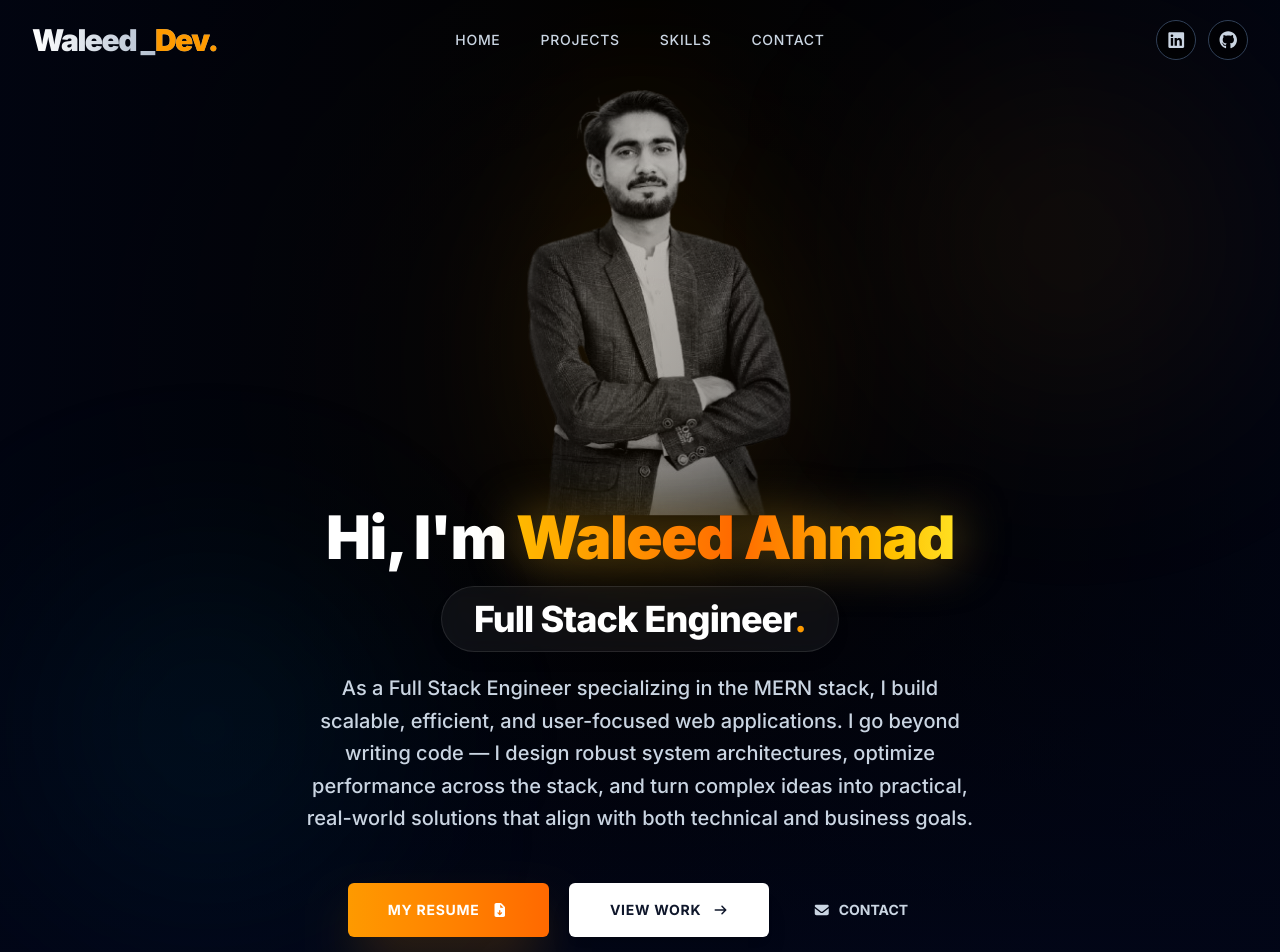
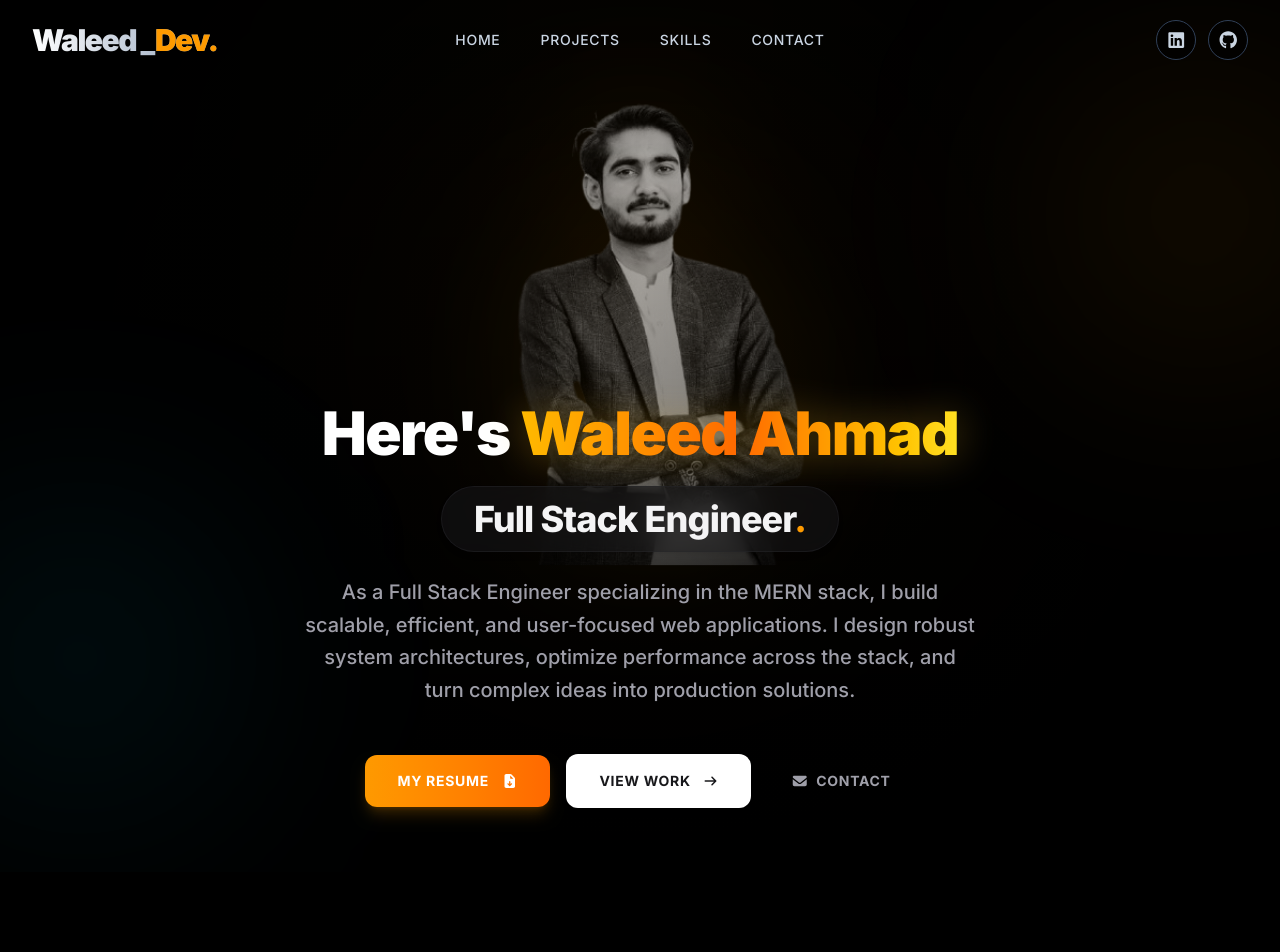
Before and after one commit to waleedtechdev09-glitch/Portfolio, a Next.js app: page / in a window 1280 px wide. Shown: the top 952 px of the page. After the commit the page ends 872 px from the top, so only its background shows below. Built offline with nearby package versions, Linux system fonts and the light colour scheme.

Commit message:
improve the ui of hero section and project section

```diff
--- a/components/HeroSection.tsx
+++ b/components/HeroSection.tsx
@@ -13,11 +13,11 @@ const Hero = () => {
   return (
     <section
       id="home"
-      className="relative min-h-screen flex flex-col items-center overflow-hidden bg-black isolate"
+      className="relative min-h-screen flex flex-col items-center overflow-hidden bg-white dark:bg-black transition-colors duration-300 isolate"
     >
-      {/* 1. BACKGROUND IMAGE */}
-      <div className="absolute inset-0 z-0 flex justify-center items-start pointer-events-none overflow-hidden pt-10 sm:pt-6 md:pt-0 md:-mt-[6rem] lg:-mt-[4rem] xl:-mt-[5rem]">
-        {/* Main Image */}
+      {/* 1. BACKGROUND IMAGE & FADES */}
+      <div className="absolute inset-0 z-0 flex justify-center items-start pointer-events-none overflow-hidden pt-6 md:pt-0 md:-mt-[6rem] lg:-mt-[4rem] xl:-mt-[5rem]">
+        {/* Main Profile Image */}
         <motion.img
           initial={{ opacity: 0, scale: 0.95 }}
           animate={{ opacity: 1, scale: 1 }}
@@ -25,93 +25,59 @@ const Hero = () => {
           src="/ahmad.png"
           alt="Background Profile"
           className="
-      h-[62vh] max-h-[620px] sm:h-[74vh] md:h-[88vh] lg:h-[78vh] xl:h-[84vh]
-      w-auto max-w-none object-contain object-[center_15%] lg:object-[center_10%] xl:object-[center_8%]
-
-       max-md:scale-[1.08]
-       max-md:-translate-y-2
-       md:mt-10 lg:mt-0 lg:scale-[0.86] xl:scale-[0.92]
-
-      opacity-[0.16] sm:opacity-[0.18] lg:opacity-[0.12] xl:opacity-[0.14] dark:opacity-[0.26]
-
-      grayscale
-      contrast-[1.15]
-      brightness-[0.92]
-
-      drop-shadow-[0_0_80px_rgba(245,158,11,0.12)]
-
-      transition-all duration-700
-    "
+            h-[50vh] sm:h-[65vh] md:h-[88vh] lg:h-[78vh] xl:h-[84vh]
+            w-auto max-w-none object-contain object-[center_12%] md:object-[center_15%]
+            scale-[1.15] sm:scale-[1.05] md:scale-[1] md:mt-10 lg:mt-0 lg:scale-[0.86] xl:scale-[0.92]
+            opacity-[0.18] sm:opacity-[0.20] md:opacity-[0.14] dark:opacity-[0.28]
+            grayscale contrast-[1.15] brightness-[0.92]
+            drop-shadow-[0_0_80px_rgba(245,158,11,0.12)]
+            transition-all duration-700
+          "
         />
 
-        {/* Professional Glow */}
-        <div
-          className="
-      absolute top-[18%] left-1/2 -translate-x-1/2
-      w-[500px] h-[500px]
-      bg-amber-500/8
-      blur-[140px]
-      rounded-full
-    "
-        />
+        {/* Professional Core Glow */}
+        <div className="absolute top-[15%] md:top-[18%] left-1/2 -translate-x-1/2 w-[300px] sm:w-[500px] h-[300px] sm:h-[500px] bg-amber-500/8 blur-[100px] sm:blur-[140px] rounded-full" />
 
-        {/* Cinematic Overlay */}
-        <div
-          className="
-      absolute inset-0
-      bg-gradient-to-b
-      from-white/10 via-white/40 to-white
-      dark:from-black/10 dark:via-black/30 dark:to-[#020617]
-    "
-        />
+        {/* Cinematic Vertical Gradient Overlay */}
+        <div className="absolute inset-0 bg-gradient-to-b from-white/10 via-white/50 to-white dark:from-black/10 dark:via-black/40 dark:to-black" />
 
-        {/* Side Fade */}
-        <div
-          className="
-      absolute inset-0
-      bg-gradient-to-r
-      from-white dark:from-[#020617]
-      via-transparent
-      to-white dark:to-[#020617]
-      opacity-70
-    "
-        />
+        {/* Side Fade Horizontal Overlays */}
+        <div className="absolute inset-0 bg-gradient-to-r from-white dark:from-black via-transparent to-white dark:to-black opacity-80" />
       </div>
 
-      {/* Decorative Glow Effects */}
-      <div className="absolute top-[10%] right-[5%] w-72 h-72 bg-amber-500/10 blur-[120px] rounded-full" />
-      <div className="absolute bottom-[10%] left-[5%] w-72 h-72 bg-cyan-500/10 blur-[120px] rounded-full" />
+      {/* Ambient Decorative Light Blurs */}
+      <div className="absolute top-[8%] right-[-5%] w-48 sm:w-72 h-48 sm:h-72 bg-amber-500/10 blur-[90px] sm:blur-[120px] rounded-full pointer-events-none" />
+      <div className="absolute bottom-[8%] left-[-5%] w-48 sm:w-72 h-48 sm:h-72 bg-cyan-500/10 blur-[90px] sm:blur-[120px] rounded-full pointer-events-none" />
 
-      {/* CONTENT */}
-      <div className="container mx-auto px-6 relative z-10 pt-[46vh] sm:pt-[48vh] md:pt-[55vh] lg:pt-[52vh] xl:pt-[54vh]">
+      {/* MAIN CONTENT CONTAINER */}
+      <div className="container mx-auto px-5 relative z-10 pt-[32vh] sm:pt-[42vh] md:pt-[52vh] lg:pt-[50vh] flex flex-col justify-center flex-1 pb-16">
         <motion.div
-          initial={{ opacity: 0, y: 40 }}
+          initial={{ opacity: 0, y: 30 }}
           animate={{ opacity: 1, y: 0 }}
-          transition={{ duration: 1, delay: 0.5 }}
-          className="max-w-4xl mx-auto text-center"
+          transition={{ duration: 1, delay: 0.3 }}
+          className="max-w-3xl mx-auto text-center"
         >
-          {/* Heading */}
-          <h1 className="text-4xl md:text-6xl font-black lg:mt-18 leading-[1.1] tracking-tight">
-            <span className="text-slate-900 dark:text-white">
-              Hi, I&apos;m{" "}
+          {/* Main Title Heading */}
+          <h1 className="text-4xl mt-18 md:mt-0 sm:text-5xl md:text-6xl font-black leading-[1.15] sm:leading-[1.1] tracking-tight">
+            <span className="text-slate-900 dark:text-white block sm:inline">
+              Here&apos;s{" "}
             </span>
-
-            <span className="text-transparent bg-clip-text bg-gradient-to-r from-amber-400 via-orange-500 to-yellow-300 drop-shadow-[0_0_25px_rgba(251,191,36,0.5)]">
+            <span className="text-transparent bg-clip-text bg-gradient-to-r from-amber-400 via-orange-500 to-yellow-300 drop-shadow-[0_0_20px_rgba(251,191,36,0.35)]">
               Waleed Ahmad
             </span>
           </h1>
 
-          {/* Tagline */}
-          <div className="mb-5 mt-4">
+          {/* Subtitle / Role Badge */}
+          <div className="mb-6 mt-4 sm:mt-5">
             <h2
               className="
-                inline-block text-2xl md:text-4xl font-extrabold tracking-tight
-                px-8 py-3 rounded-full
-                bg-white/10 dark:bg-white/5
+                inline-block text-xl sm:text-2xl md:text-4xl font-extrabold tracking-tight
+                px-5 sm:px-8 py-2 sm:py-3 rounded-full
+                bg-slate-100/80 dark:bg-zinc-900/50
                 backdrop-blur-md
-                border border-white/10
-                text-slate-800 dark:text-white
-                shadow-lg
+                border border-slate-200/50 dark:border-zinc-800/50
+                text-slate-800 dark:text-zinc-100
+                shadow-md
               "
             >
               Full Stack Engineer
@@ -119,73 +85,77 @@ const Hero = () => {
             </h2>
           </div>
 
-          {/* Description */}
-          <p
-            className="
-    text-sm md:text-xl
-    text-slate-700 dark:text-slate-300
-    mb-12 max-w-2xl mx-auto leading-relaxed font-medium
-  "
-          >
+          {/* Core Professional Description */}
+          <p className="text-sm sm:text-base md:text-xl text-slate-600 dark:text-zinc-400 mb-10 sm:mb-12 max-w-xl sm:max-w-2xl mx-auto leading-relaxed font-medium px-2 sm:px-0">
             As a Full Stack Engineer specializing in the MERN stack, I build
-            scalable, efficient, and user-focused web applications. I go beyond
-            writing code — I design robust system architectures, optimize
-            performance across the stack, and turn complex ideas into practical,
-            real-world solutions that align with both technical and business
-            goals.
+            scalable, efficient, and user-focused web applications. I design
+            robust system architectures, optimize performance across the stack,
+            and turn complex ideas into production solutions.
           </p>
 
-          {/* Buttons */}
-          <div className="flex flex-wrap gap-5 justify-center mb-8">
+          {/* ACTION BUTTONS GRID/STACK */}
+          <div className="flex flex-col sm:flex-row gap-4 items-center justify-center max-w-md sm:max-w-none mx-auto w-full px-4 sm:px-0">
+            {/* Primary CTA: Resume Button */}
             <Link
-              href="/Waleed_Ahmad_CV-1.pdf"
+              href="/Waleed_Ahmad_CV.pdf"
               download="Waleed_Ahmad_Resume.pdf"
               className="
-                group bg-gradient-to-r from-amber-500 to-orange-500
+                group w-full sm:w-auto
+                bg-gradient-to-r from-amber-500 to-orange-500
                 hover:from-amber-400 hover:to-orange-400
-                text-white px-10 py-4 rounded-md font-bold
-                shadow-2xl shadow-amber-500/30
+                text-white px-8 py-4 rounded-xl font-bold
+                shadow-lg shadow-amber-500/20
                 transition-all duration-300
-                hover:scale-105
-                flex items-center gap-3 text-sm uppercase tracking-wider
+                hover:scale-[1.03] active:scale-[0.98]
+                flex items-center justify-center gap-3 text-xs sm:text-sm uppercase tracking-wider
               "
             >
               My Resume
               <FontAwesomeIcon
                 icon={faFileDownload}
-                className="group-hover:translate-y-1 transition-transform"
+                className="group-hover:translate-y-0.5 transition-transform duration-300"
               />
             </Link>
 
-            <Link href="/projects">
+            {/* Secondary CTA: View Work Button */}
+            <Link href="/projects" className="w-full sm:w-auto">
               <button
                 className="
-                  bg-slate-900 dark:bg-white
-                  text-white dark:text-slate-900
-                  px-10 py-4 rounded-md font-bold
-                  hover:scale-105 hover:opacity-95
+                  w-full sm:w-auto
+                  bg-zinc-900 dark:bg-white
+                  text-white dark:text-zinc-900
+                  px-8 py-4 rounded-xl font-bold
+                  hover:scale-[1.03] active:scale-[0.98]
                   transition-all duration-300
-                  flex items-center gap-3 text-sm uppercase tracking-wider
-                  shadow-xl border border-slate-200 dark:border-transparent cursor-pointer
+                  flex items-center justify-center gap-3 text-xs sm:text-sm uppercase tracking-wider
+                  shadow-md border border-zinc-800 dark:border-transparent cursor-pointer
                 "
               >
                 View Work
-                <FontAwesomeIcon icon={faArrowRight} className="text-xs" />
+                <FontAwesomeIcon
+                  icon={faArrowRight}
+                  className="text-xs transition-transform duration-300 group-hover:translate-x-0.5"
+                />
               </button>
             </Link>
 
+            {/* Tertiary CTA: Quick Contact Link */}
             <Link
               href="/contact"
               className="
-                flex items-center gap-2
-                text-slate-700 dark:text-slate-300
-                font-bold hover:text-amber-500
+                w-full sm:w-auto
+                flex items-center justify-center gap-2
+                text-slate-600 dark:text-zinc-400
+                font-bold hover:text-amber-500 dark:hover:text-amber-400
                 transition-all duration-300
-                hover:scale-105
-                px-6 py-4 text-sm uppercase
+                hover:scale-[1.03] active:scale-[0.98]
+                px-6 py-3 text-xs sm:text-sm uppercase tracking-wider
               "
             >
-              <FontAwesomeIcon icon={faEnvelope} />
+              <FontAwesomeIcon
+                icon={faEnvelope}
+                className="text-xs sm:text-sm"
+              />
               Contact
             </Link>
           </div>
```
Also changed, not shown: components/ProjectSection.tsx (+10 -10 lines), 2 other files (tests, documents, lock files or other folders).
